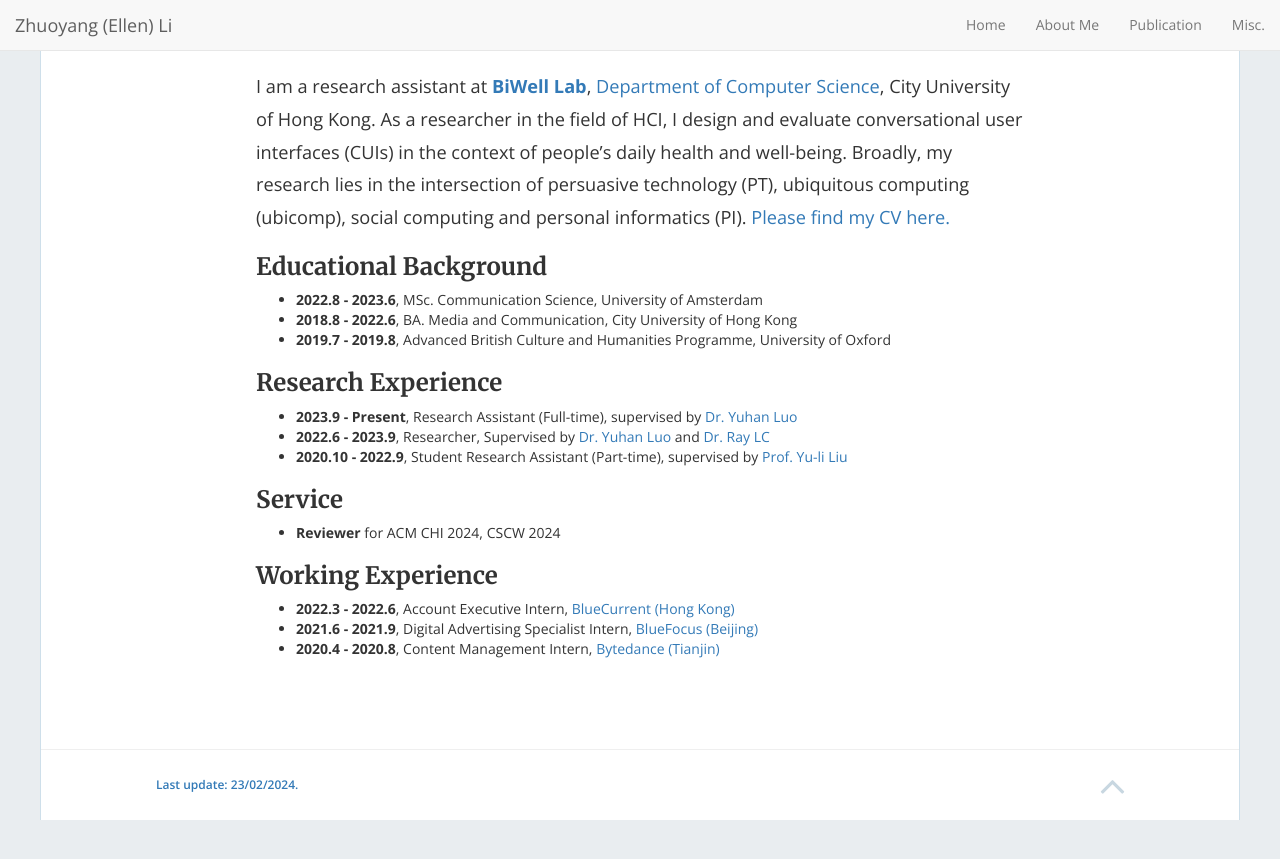
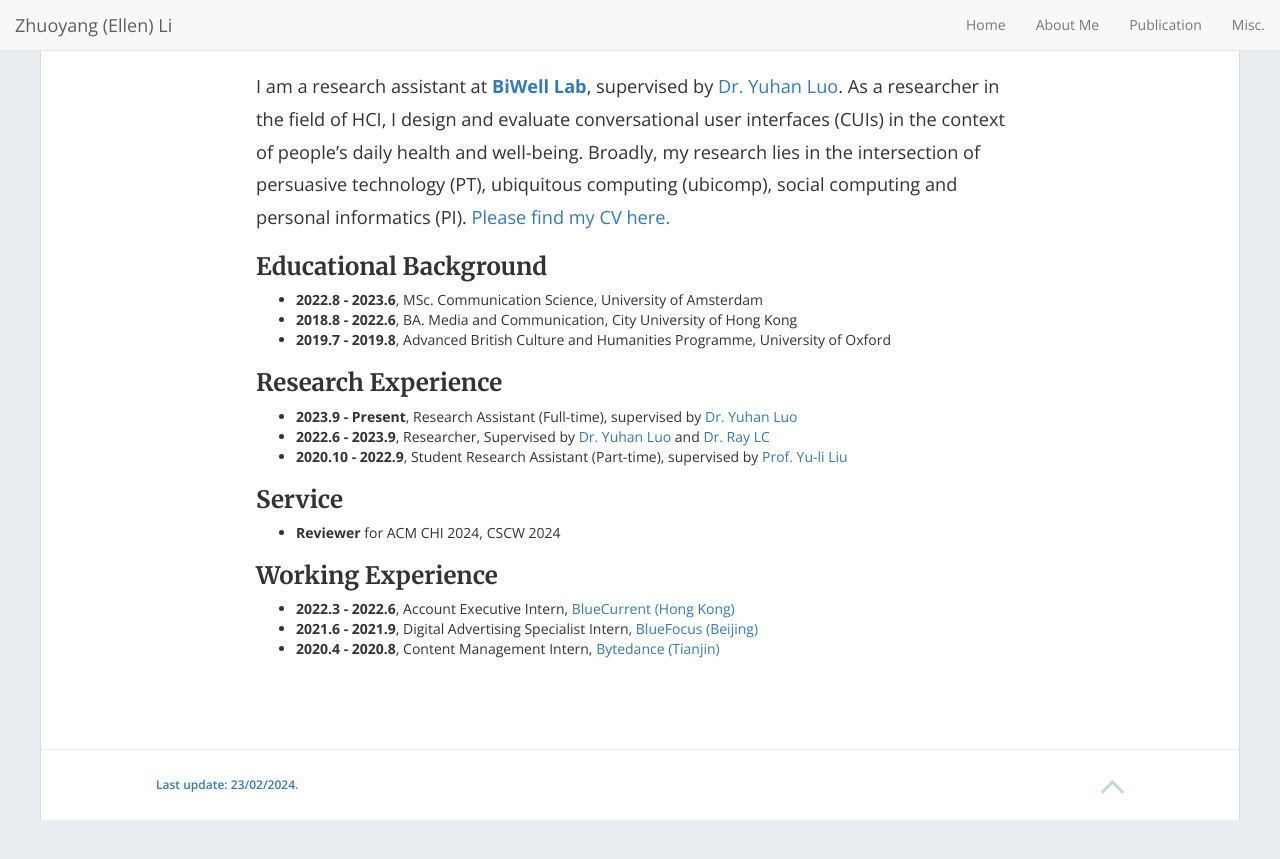
Before and after one commit to jamigibbs/phantom, a Jekyll site: the page built from about.md, in a window 1280 px wide. Shown: the top 859 px of the page. Built offline with Jekyll 4.4.1, drawn with Linux system fonts in a browser that asks for light colours; nearby versions of some CDN libraries.

Commit message:
Update about.md

```diff
--- a/about.md
+++ b/about.md
@@ -4,7 +4,7 @@
 permalink: /about/
 ---
 
-I am a research assistant at [**BiWell Lab**](https://yuhanlolo.github.io/me/lab.html), [Department of Computer Science](https://www.cs.cityu.edu.hk/), City University of Hong Kong. As a researcher in the field of HCI, I design and evaluate conversational user interfaces (CUIs) in the context of people's daily health and well-being. Broadly, my research lies in the intersection of persuasive technology (PT), ubiquitous computing (ubicomp), social computing and personal informatics (PI).
+I am a research assistant at [**BiWell Lab**](https://yuhanlolo.github.io/me/lab.html), supervised by [Dr. Yuhan Luo](https://yuhanlolo.github.io/me/). As a researcher in the field of HCI, I design and evaluate conversational user interfaces (CUIs) in the context of people's daily health and well-being. Broadly, my research lies in the intersection of persuasive technology (PT), ubiquitous computing (ubicomp), social computing and personal informatics (PI).
 [Please find my CV here.](img/CV_23-02.pdf)
 
 
```
